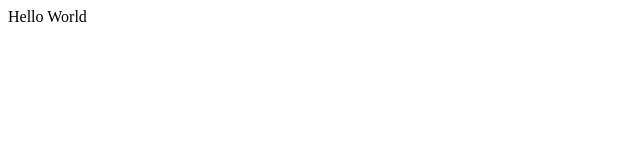
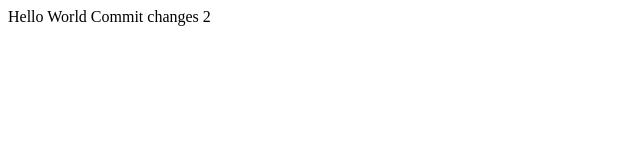
Before and after one commit to ricardorosa-dev/git-study, a plain HTML site: page index.html in a window 1280 px wide. Shown: the whole page, without its empty margins (0-640 px from the left). Drawn offline with Linux system fonts and the light colour scheme.

Commit message:
commit 2 na master

```diff
--- a/index.html
+++ b/index.html
@@ -1,5 +1,7 @@
 <html>
   <body>
     Hello World
+
+    Commit changes 2
   </body>
 </html>
```
